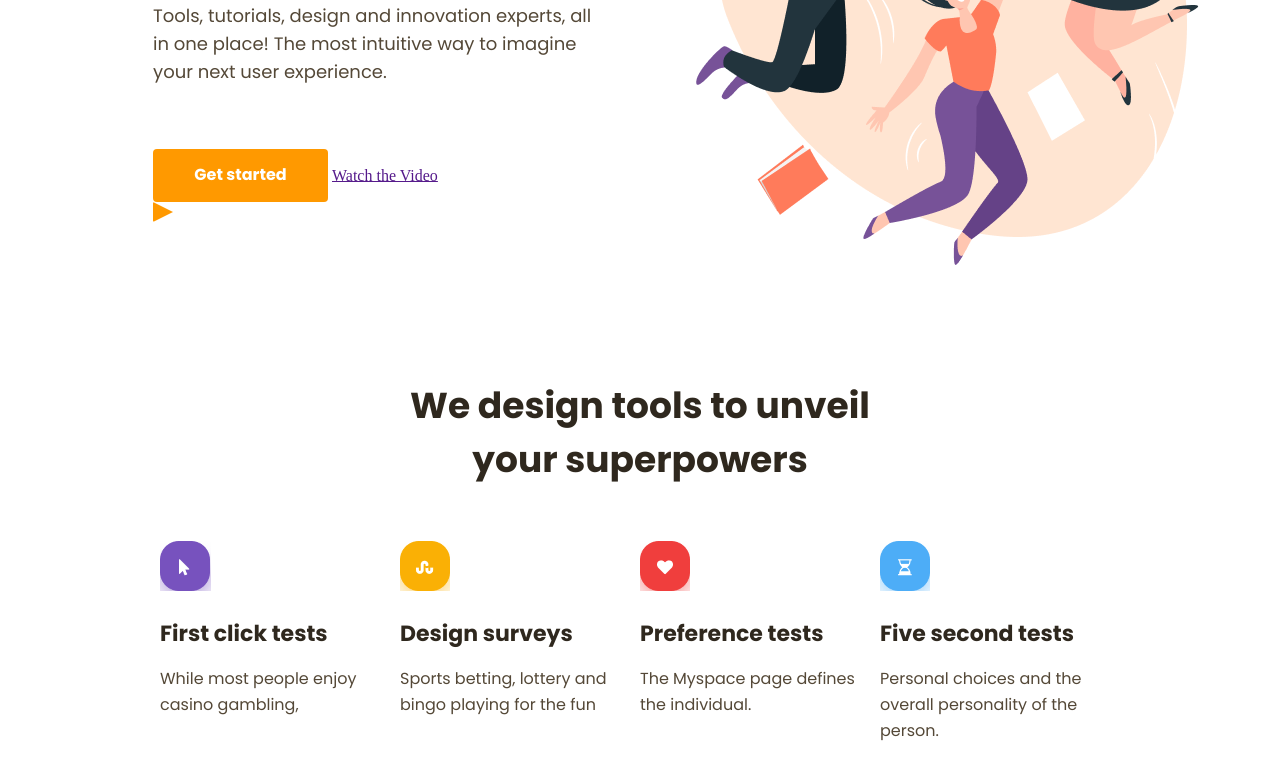
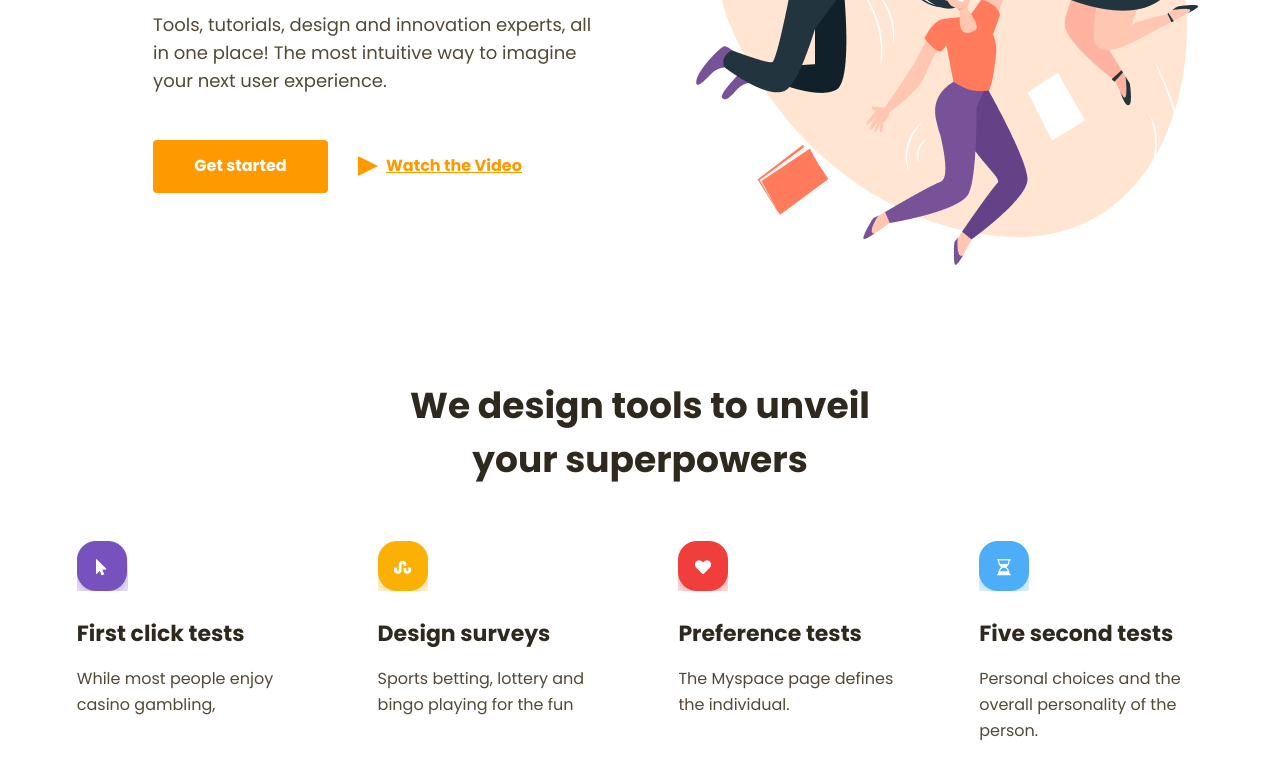
Before and after one commit to GretaHjort/position, a plain HTML site: page index.html in a window 1280 px wide. Shown: the part 340-1105 px from the top of the page. Drawn offline with Linux system fonts and the light colour scheme.

Commit message:
flex-fix

```diff
--- a/Styles/index.css
+++ b/Styles/index.css
@@ -3,17 +3,17 @@ body{
 }
 .topnav{
     display: flex;
-    justify-content:flex-end;
+    justify-content: end;
+    width: 100%;
 }
 
 .logo{
     margin-left: 144px;
-
+    justify-self: flex-start;
 
 }
 .topnav a {
     float: left;
-    display: block;
     padding: 14px;
     text-align: center;
     font-family: 'Poppins', sans-serif;
@@ -22,6 +22,7 @@ body{
     font-size: 14px;
     line-height: 28px;
     color: #2F281E;
+
 }
 .sign-in{
     font-family: 'Poppins', sans-serif;
@@ -82,6 +83,13 @@ h1{
     width: 100%;
     margin-top: 30px;
 }
+.header-btn{
+    margin-top: 45px;
+    display: flex;
+    align-items: center;
+
+
+}
 .get-started-btn {
     background-color:#FF9900;
     font-family: 'Poppins', sans-serif;
@@ -94,15 +102,30 @@ h1{
     border-radius: 4px;
     Width:175px;
     Height:53px;
-    margin-top: 45px;
+    margin-right: 30px;
+
 }
 
 .play{
     border-radius:1.13px;
     border-top: 10px solid transparent;
-	border-left: 20px solid #FF9900;;
+	border-left: 20px solid #FF9900;
 	border-bottom: 10px solid transparent;
-    position: absolute;
+    max-height: 17px;
+    max-width: 20px;
+
+
+}
+
+.header-btn a {
+    font-family: 'Poppins';
+    font-style: normal;
+    font-weight: 600;
+    font-size: 16px;
+    line-height: 24px;
+    text-decoration-line: underline;
+    color: #FF9900;
+    margin-left: 8px;
 }
 
 article{
@@ -115,8 +138,12 @@ article{
 
 }
 .article-section{
-   display: flex;
-
+    display: flex;
+    width: 100%;
+    justify-content: center;
+   justify-content: space-evenly;
+   margin-left: 160px;
+   margin-right:144px ;
 
 
 }
@@ -223,8 +250,6 @@ h3{
     justify-content: center;
 
 }
-
-
 .section-text2{
     font-family:'Poppins', sans-serif;
     font-style: normal;
@@ -243,7 +268,8 @@ h3{
     justify-content: center;
 }
 .fotlogo{
-    margin:160px ;
+    margin-left:160px ;
+    margin-top: 252px;
 }
 
 .fotnav{
```
